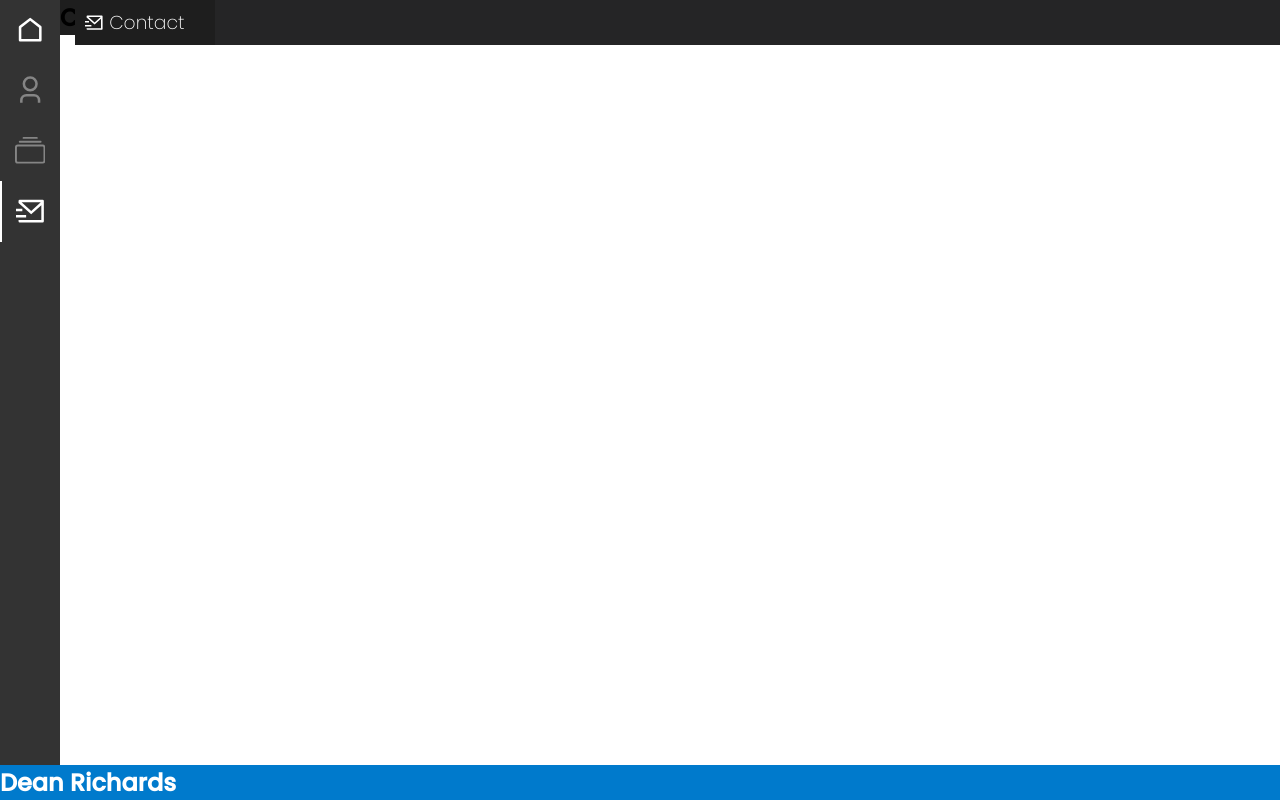
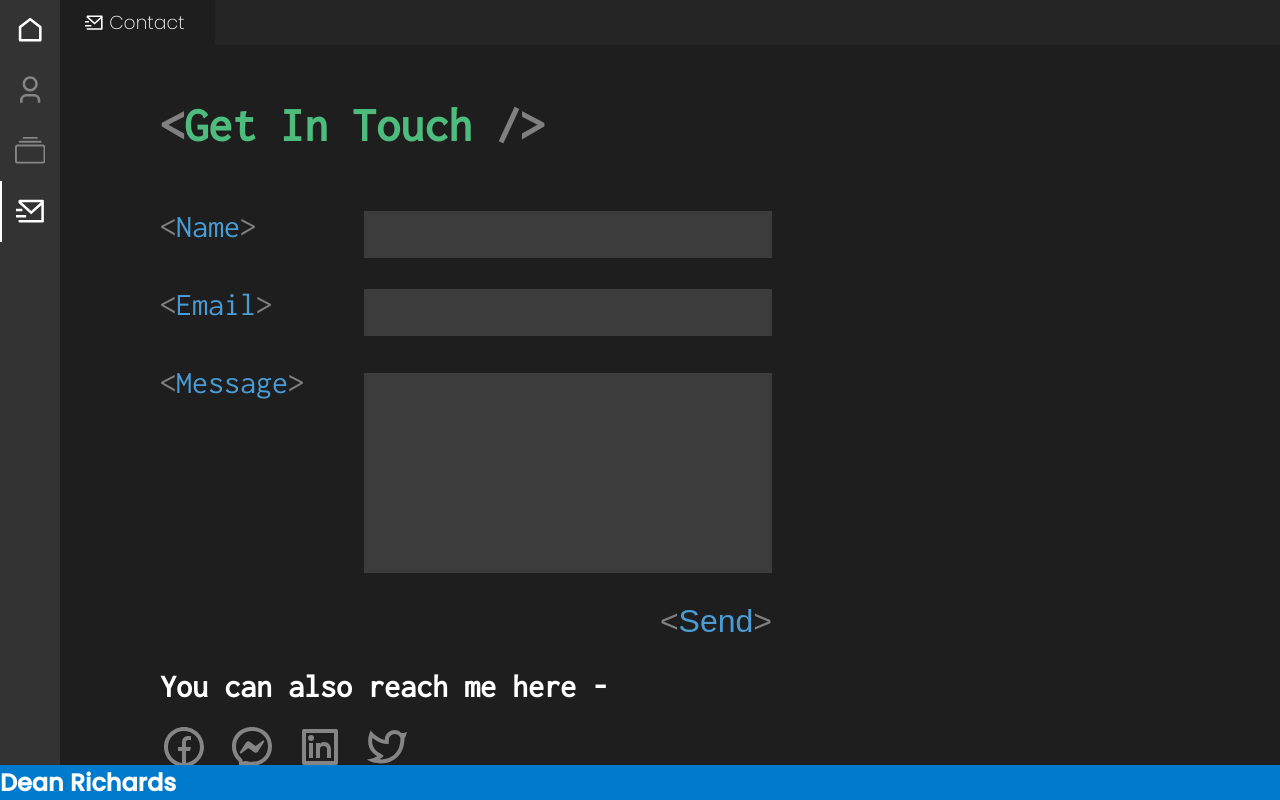
Before and after one commit to jaggysnake57/dean-richards-portfolio, a React (Create React App) app: page /contact in a window 1280 px wide. Built offline with nearby package versions, Linux system fonts and the light colour scheme.

Commit message:
add contact page

```diff
--- a/sass/Pages/Contact/Main.scss
+++ b/sass/Pages/Contact/Main.scss
@@ -0,0 +1,72 @@
+@import '../../vars';
+.contact {
+	font-family: 'Inconsolata', monospace;
+	height: 100vh;
+	padding: 100px;
+	h1 {
+		font-size: 3rem;
+		margin-bottom: 60px;
+	}
+}
+.contactForm {
+	width: 60%;
+	.inputGroup {
+		display: flex;
+		align-items: flex-start;
+		font-size: 2rem;
+		margin-bottom: 30px;
+		p {
+			margin-right: 30px;
+			width: 30%;
+		}
+		input {
+			width: 70%;
+			margin-top: 1px;
+			border: none;
+			background-color: $topBar;
+			font-size: 2rem;
+			padding: 5px 10px;
+			font-weight: 200;
+		}
+		textarea {
+			border: none;
+			background-color: $topBar;
+			width: 70%;
+			margin-top: 7px;
+			height: 200px;
+			resize: none;
+			padding: 5px 10px;
+			font-size: 2rem;
+			font-family: 'Inconsolata', monospace;
+		}
+		button {
+			border: none;
+			background: none;
+			font-size: 2rem;
+			margin-left: auto;
+			cursor: pointer;
+			&:hover {
+				opacity: 0.7;
+				transition: 0.2s ease-in;
+			}
+		}
+	}
+}
+
+.social {
+	font-size: 3rem;
+	a {
+		text-decoration: none;
+		color: $defaultIcon;
+		margin-right: 20px;
+		&:hover {
+			color: white;
+			transition: 0.2s ease-in;
+		}
+	}
+	h3 {
+		font-size: 2rem;
+		color: white;
+		margin-bottom: 20px;
+	}
+}
--- a/src/App.js
+++ b/src/App.js
@@ -14,6 +14,24 @@ import TabBar from './Components/TabBar';
 
 function App() {
 	const [currentPage, setCurrentPage] = useState('home');
+	const openTag = (tagName) => {
+		return (
+			<>
+				<span className="tag-fragment">{'<'}</span>
+				<span className="bool">{tagName}</span>
+				<span className="tag-fragment">{'>'}</span>
+			</>
+		);
+	};
+	const closeTag = (tagName) => {
+		return (
+			<>
+				<span className="tag-fragment">{'<'}</span>
+				<span className="bool">{tagName}</span>
+				<span className="tag-fragment">{'/>'}</span>
+			</>
+		);
+	};
 
 	return (
 		<Router>
@@ -64,6 +82,8 @@ function App() {
 								<Contact
 									{...props}
 									setCurrentPage={setCurrentPage}
+									openTag={openTag}
+									closeTag={closeTag}
 								/>
 							)}
 						/>
--- a/src/Pages/Contact.js
+++ b/src/Pages/Contact.js
@@ -1,15 +1,93 @@
-import React, { useEffect } from 'react';
+import React, { useEffect, useState } from 'react';
+import {
+	RiFacebookCircleLine,
+	RiMessengerLine,
+	RiLinkedinBoxLine,
+	RiTwitterLine,
+} from 'react-icons/ri';
+
 //css
 import '../css/Pages/Contact/Main.css';
 import '../css/Pages/Contact/Responsive.css';
 
-const Contact = ({ setCurrentPage }) => {
+// RiFacebookCircleLine, RiMessengerLine, RiLinkedinBoxLine, RiTwitterLine
+// AiOutlineLinkedin
+// FiTwitter
+
+const Contact = ({ setCurrentPage, openTag, closeTag }) => {
+	const [name, setName] = useState('');
+	const [email, setEmail] = useState('');
+	const [question, setQuestion] = useState('');
+
+	const handleSubmit = (e) => {
+		e.preventDefault();
+		alert('clicked');
+	};
+
 	useEffect(() => {
 		setCurrentPage('contact');
 	}, []);
 	return (
-		<div>
-			<h2>Contact page</h2>
+		<div className="contact">
+			<h1 className="component">
+				<span className="tag-fragment">{'<'}</span>Get In Touch
+				<span className="tag-fragment">{' />'}</span>
+			</h1>
+
+			<form className="contactForm">
+				<div className="inputGroup">
+					<p>{openTag('Name')}</p>
+					<input
+						type="text"
+						value={name}
+						onChange={(e) => setName(e.target.value)}
+					/>
+				</div>
+				<div className="inputGroup">
+					<p>{openTag('Email')}</p>
+					<input
+						type="email"
+						value={email}
+						onChange={(e) => setEmail(e.target.value)}
+					/>
+				</div>
+				<div className="inputGroup textArea">
+					<p>{openTag('Message')}</p>
+					<textarea
+						value={question}
+						onChange={(e) => setQuestion(e.target.value)}
+					/>
+				</div>
+				<div className="inputGroup">
+					<button type="button" onClick={(e) => handleSubmit(e)}>
+						{openTag('Send')}
+					</button>
+				</div>
+			</form>
+
+			{/* social media tags */}
+			<div className="social">
+				<h3>You can also reach me here - </h3>
+				{/* facebook =  https://fb.me/DeanRichardsWebDev */}
+				<a href="https://fb.me/DeanRichardsWebDev">
+					<RiFacebookCircleLine />
+				</a>
+
+				{/* messenger = https://m.me/DeanRichardsWebDev  */}
+				<a href="https://m.me/DeanRichardsWebDev">
+					<RiMessengerLine />
+				</a>
+
+				{/* linked in  = www.linkedin.com/in/DeanRichardsWebDev1981*/}
+				<a href="www.linkedin.com/in/DeanRichardsWebDev1981">
+					<RiLinkedinBoxLine />
+				</a>
+
+				{/* twitter =  https://twitter.com/jaggysnake57 */}
+				<a href="https://twitter.com/jaggysnake57">
+					<RiTwitterLine />
+				</a>
+			</div>
 		</div>
 	);
 };
--- a/src/Pages/Home.js
+++ b/src/Pages/Home.js
@@ -14,7 +14,7 @@ const Home = ({ setCurrentPage }) => {
 	useEffect(() => {
 		setCurrentPage('home');
 	}, []);
-
+	// TODO - refactor with tag function
 	return (
 		<div className="home">
 			<p className="tag-fragment">{'<>'}</p>
--- a/src/css/Pages/Contact/Main.css
+++ b/src/css/Pages/Contact/Main.css
@@ -0,0 +1,59 @@
+.contact {
+  font-family: 'Inconsolata', monospace;
+  height: 100vh;
+  padding: 100px; }
+  .contact h1 {
+    font-size: 3rem;
+    margin-bottom: 60px; }
+
+.contactForm {
+  width: 60%; }
+  .contactForm .inputGroup {
+    display: flex;
+    align-items: flex-start;
+    font-size: 2rem;
+    margin-bottom: 30px; }
+    .contactForm .inputGroup p {
+      margin-right: 30px;
+      width: 30%; }
+    .contactForm .inputGroup input {
+      width: 70%;
+      margin-top: 1px;
+      border: none;
+      background-color: #3c3c3c;
+      font-size: 2rem;
+      padding: 5px 10px;
+      font-weight: 200; }
+    .contactForm .inputGroup textarea {
+      border: none;
+      background-color: #3c3c3c;
+      width: 70%;
+      margin-top: 7px;
+      height: 200px;
+      resize: none;
+      padding: 5px 10px;
+      font-size: 2rem;
+      font-family: 'Inconsolata', monospace; }
+    .contactForm .inputGroup button {
+      border: none;
+      background: none;
+      font-size: 2rem;
+      margin-left: auto;
+      cursor: pointer; }
+      .contactForm .inputGroup button:hover {
+        opacity: 0.7;
+        transition: 0.2s ease-in; }
+
+.social {
+  font-size: 3rem; }
+  .social a {
+    text-decoration: none;
+    color: #858585;
+    margin-right: 20px; }
+    .social a:hover {
+      color: white;
+      transition: 0.2s ease-in; }
+  .social h3 {
+    font-size: 2rem;
+    color: white;
+    margin-bottom: 20px; }
```
Also changed, not shown: 1 other file (tests, documents, lock files or other folders).
